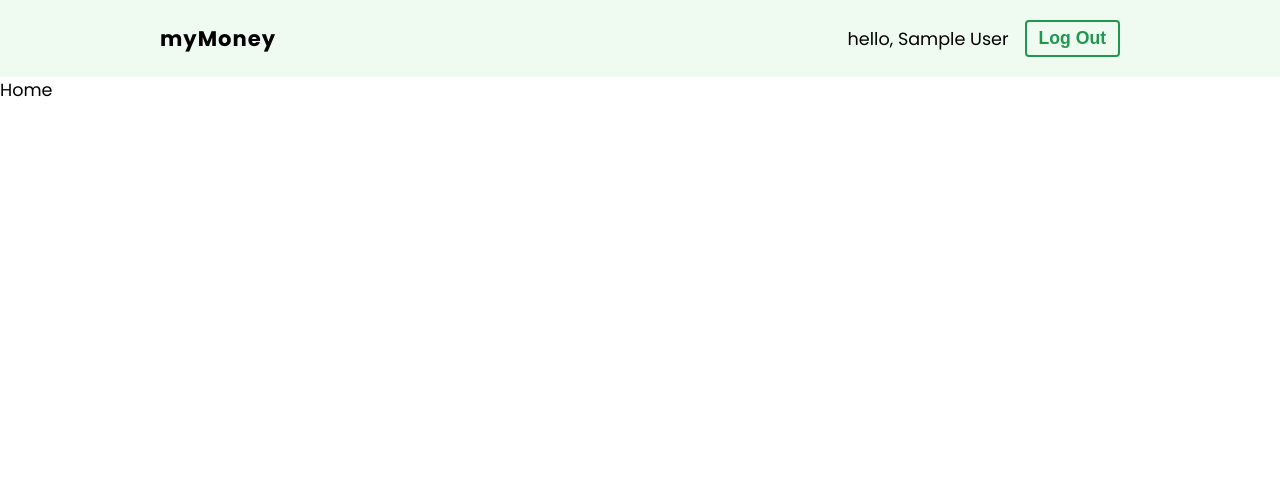
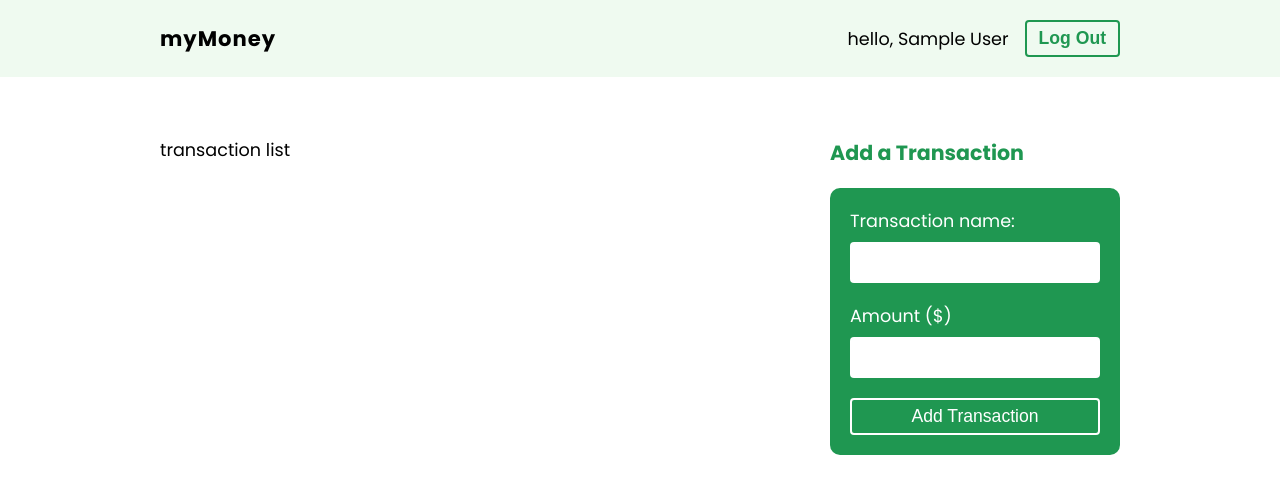
Before and after one commit to quinn5moli/my-money, a React (Create React App) app: page / in a window 1280 px wide. Shown: the top 494 px of the page. Built offline with nearby package versions, Linux system fonts and the light colour scheme; no server answers; sample sign-in values are in the browser's storage.

Commit message:
transaction form created and imported into Home page

```diff
--- a/src/pages/home/Home.js
+++ b/src/pages/home/Home.js
@@ -1,8 +1,17 @@
 import styles from './Home.module.css';
+
+import TransactionForm from './TransactionForm'
 
 function Home() {
   return (
-    <div>Home</div>
+    <div className={styles.container}>
+      <div className={styles.content}>
+        transaction list
+      </div>
+      <div className={styles.sidebar}>
+        <TransactionForm />
+      </div>
+    </div>
   )
 }
 
--- a/src/pages/home/Home.module.css
+++ b/src/pages/home/Home.module.css
@@ -0,0 +1,55 @@
+.container {
+    display: grid;
+    grid-template-columns: 2fr 1fr;
+    max-width: 960px;
+    margin: 60px auto;
+  }
+  .content {
+    padding-right: 30px;
+  }
+  .sidebar {
+    padding-left: 30px;
+  }
+  .sidebar form {
+    padding: 20px;
+    background: #1f9751;
+    border-radius: 10px;
+  }
+  .sidebar input, .sidebar select {
+    display: block;
+    width: 100%;
+    padding: 10px;
+    margin-top: 8px;
+    box-sizing: border-box;
+    border: 0;
+    border-radius: 4px;
+    color: #555;
+    font-size: 1em;
+  }
+  .sidebar label {
+    margin: 0 auto 20px;
+    display: block;
+    color: #fff;
+  }
+  .sidebar button {
+    color: #fff;
+    border: 2px solid #fff;
+    padding: 6px 12px;
+    background-color: transparent;
+    font-size: 1em;
+    border-radius: 4px;
+    cursor: pointer;
+    display: block;
+    width: 100%;
+  }
+  .sidebar h3 {
+    color: #1f9751;
+    margin-bottom: 20px;
+  }
+  .sidebar aside {
+    margin-top: 40px;
+    color: #555;
+  }
+  .sidebar aside li {
+    margin: 10px;
+  }
--- /dev/null
+++ b/src/pages/home/TransactionForm.js
@@ -0,0 +1,39 @@
+import {useState} from 'react'
+
+export default function TransactionForm() {
+    const [name, setName] = useState('')
+    const [amount, setAmount] = useState('')
+
+    const handleSubmit = (e) => {
+        e.preventDefault()
+        console.log(name, amount)
+    }
+
+
+  return (
+    <>
+        <h3>Add a Transaction</h3>
+        <form>
+            <label>
+                <span> Transaction name:</span>
+                <input
+                    type="text"
+                    required
+                    onChange={(e) => setName(e.target.value)}
+                    value={name}
+                />
+            </label>
+            <label>
+                <span> Amount ($)</span>
+                <input
+                    type="text"
+                    required
+                    onChange={(e) => setAmount(e.target.value)}
+                    value={amount}
+                />
+            </label>
+            <button>Add Transaction</button>
+        </form>
+    </>
+  )
+}
```
